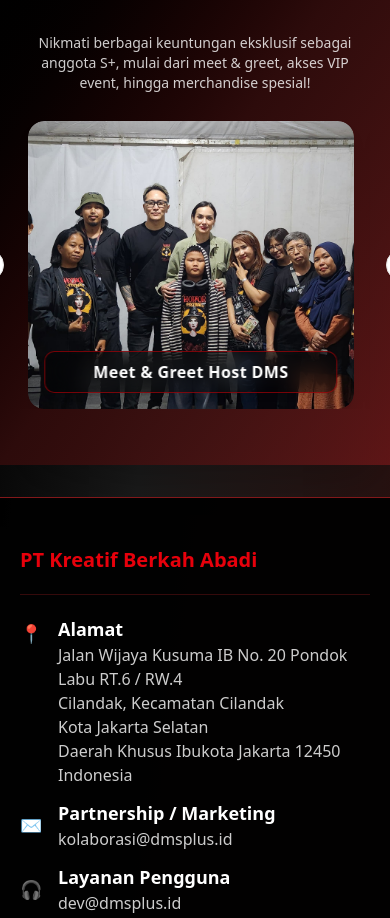
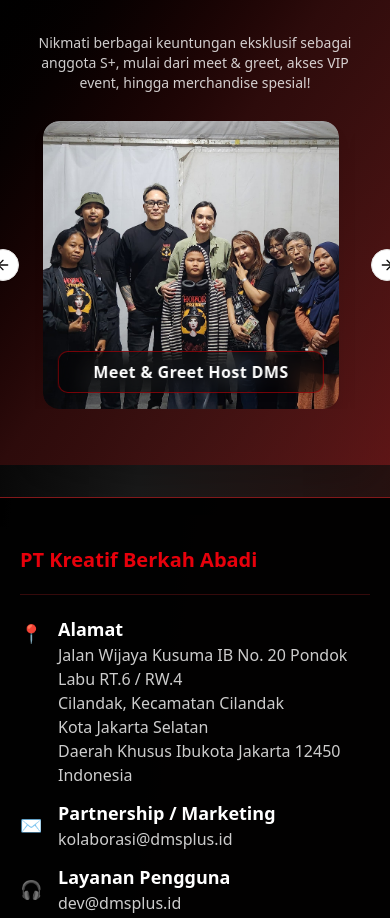
Before and after one commit to whitedevil0303/splus-landing, a Next.js app: page / in a window 390 px wide. Shown: the part 1364-2282 px from the top of the page. Built offline with nearby package versions, Linux system fonts and the light colour scheme.

Commit message:
refactor: update Carousel component's max-width classes for responsive design

```diff
--- a/src/app/page.js
+++ b/src/app/page.js
@@ -134,7 +134,7 @@ export default function Home() {
         </p>
         {/* Carousel dari shadcn */}
         <Carousel
-          className="w-full max-w-5xl mx-auto lg:max-w-7xl"
+          className="w-full max-w-xs sm:max-w-md md:max-w-2xl lg:max-w-5xl xl:max-w-7xl mx-auto"
           opts={{ loop: true }}
         >
           <CarouselContent className="ml-1">
```
